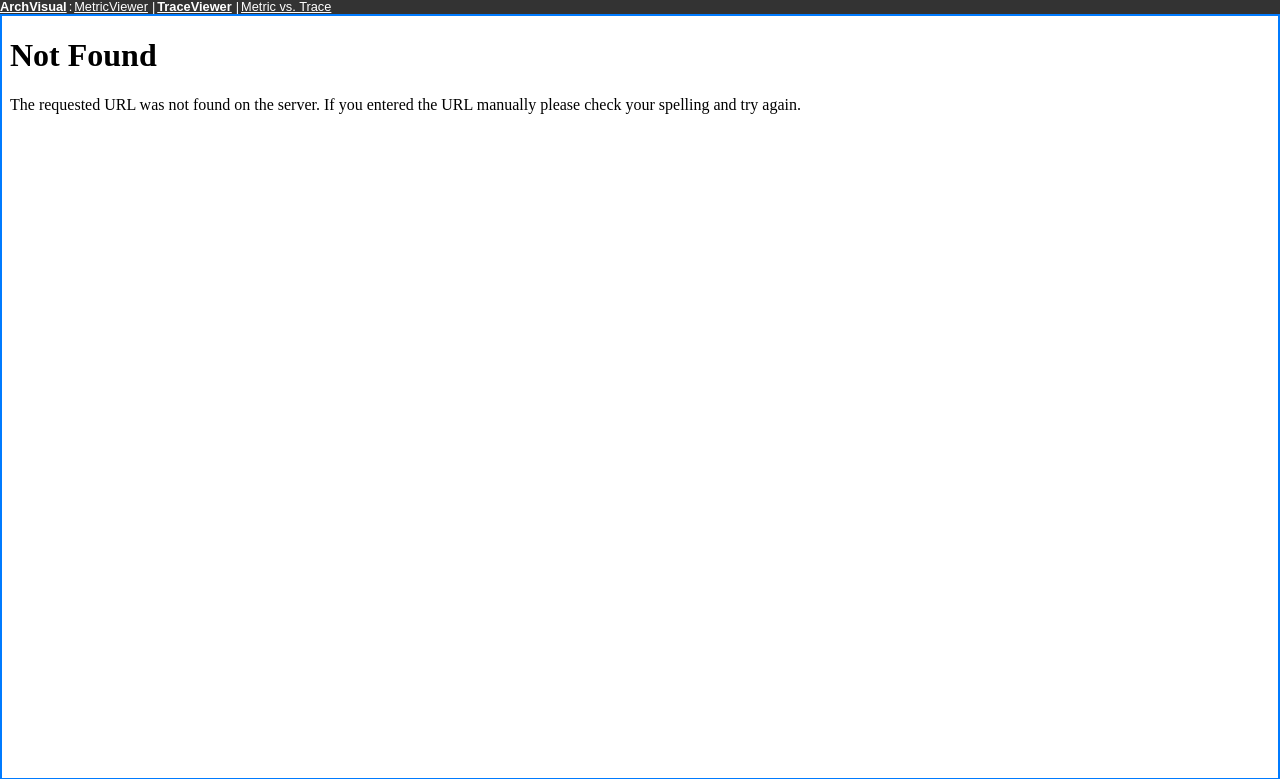
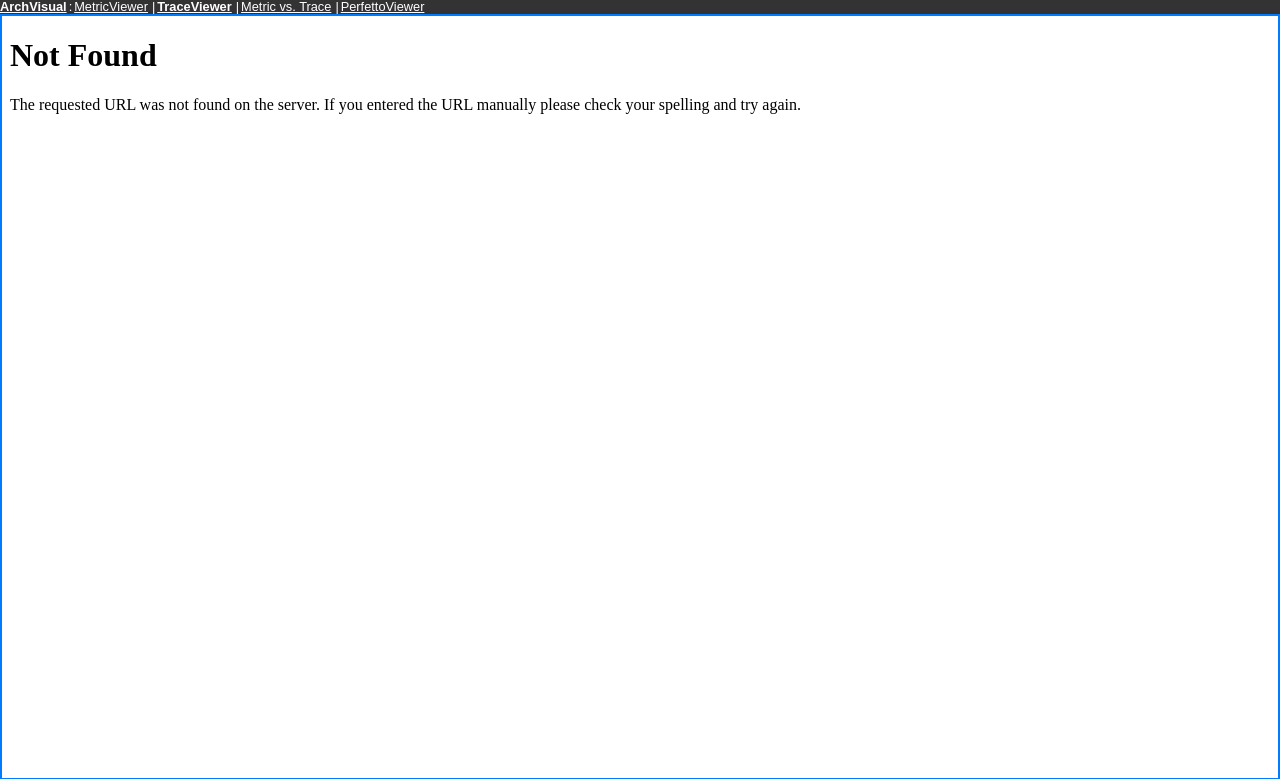
Before and after one commit to computGeneral/archvisual, a Python web app: template dataviewer/templates/traceviewer.html in a window 1280 px wide. Shown: the top 779 px of the page. Run offline with Jinja, Linux system fonts and the light colour scheme; the template is opened without the code that fills it, so the values that code supplies are empty.

Commit message:
feat: add PerfettoViewer link to nav bar on all pages

```diff
--- a/dataviewer/templates/admin.html
+++ b/dataviewer/templates/admin.html
@@ -66,9 +66,9 @@
         <span id="split" style="float: left; margin-left: 2px; color: #fff;">|</span>
         <a id="path" href='traceviewer' style="float: left; margin-left: 2px; margin-right: 2px; color: #fff;">TraceViewer</a>
         <span id="split" style="float: left; margin-left: 2px; color: #fff;">|</span>
+        <a id="path" href='crossviewer' style="float: left; margin-left: 2px; margin-right: 2px; color: #fff;">Metric vs. Trace</a>
+        <span id="split" style="float: left; margin-left: 2px; color: #fff;">|</span>
         <a id="path" href='perfettoviewer' style="float: left; margin-left: 2px; margin-right: 2px; color: #fff;">PerfettoViewer</a>
-        <span id="split" style="float: left; margin-left: 2px; color: #fff;">|</span>
-        <a id="path" href='crossviewer' style="float: left; margin-left: 2px; margin-right: 2px; color: #fff;">Metric vs. Trace</a>
         <!--
         <a id="path" href='traceviewerv2' style="float: left; margin-left: 2px; margin-right: 2px; color:cadetblue">TraceViewerV2</a>
         <span id="reversion" style="float: right">Rev 0.1</span>
--- a/dataviewer/templates/crossviewer.html
+++ b/dataviewer/templates/crossviewer.html
@@ -110,6 +110,8 @@
         <a id="path" href='traceviewer' style="float: left; margin-left: 2px; margin-right: 2px; color: #fff;">TraceViewer</a>
         <span id="split" style="float: left; margin-left: 2px; color: #fff;">|</span>
         <a id="path" href='crossviewer' style="float: left; margin-left: 2px; margin-right: 2px; font-weight: bold; color: #fff;">Metric vs. Trace</a>
+        <span id="split" style="float: left; margin-left: 2px; color: #fff;">|</span>
+        <a id="path" href='perfettoviewer' style="float: left; margin-left: 2px; margin-right: 2px; color: #fff;">PerfettoViewer</a>
         <!--
         <a id="path" href='traceviewerv2' style="float: left; margin-left: 2px; margin-right: 2px; color:cadetblue">TraceViewerV2</a>
         <span id="reversion" style="float: right">Rev 0.1</span>
--- a/dataviewer/templates/metricviewer.html
+++ b/dataviewer/templates/metricviewer.html
@@ -141,6 +141,8 @@
         <a id="path" href='traceviewer' style="float: left; margin-left: 2px; margin-right: 2px; color: #fff;">TraceViewer</a>
         <span id="split" style="float: left; margin-left: 2px; color: #fff;">|</span>
         <a id="path" href='crossviewer' style="float: left; margin-left: 2px; margin-right: 2px; color: #fff;">Metric vs. Trace</a>
+        <span id="split" style="float: left; margin-left: 2px; color: #fff;">|</span>
+        <a id="path" href='perfettoviewer' style="float: left; margin-left: 2px; margin-right: 2px; color: #fff;">PerfettoViewer</a>
         <!--
         <a id="path" href='traceviewerv2' style="float: left; margin-left: 2px; margin-right: 2px; color:cadetblue">TraceViewerV2</a>
         <span id="reversion" style="float: right">Rev 0.1</span>
--- a/dataviewer/templates/perfettoviewer.html
+++ b/dataviewer/templates/perfettoviewer.html
@@ -39,9 +39,9 @@
             <span id="split" style="float: left; margin-left: 2px; color: #fff;">|</span>
             <a id="path" href='traceviewer' style="float: left; margin-left: 2px; margin-right: 2px; color: #fff;">TraceViewer</a>
             <span id="split" style="float: left; margin-left: 2px; color: #fff;">|</span>
+            <a id="path" href='crossviewer' style="float: left; margin-left: 2px; margin-right: 2px; color: #fff;">Metric vs. Trace</a>
+            <span id="split" style="float: left; margin-left: 2px; color: #fff;">|</span>
             <a id="path" href='perfettoviewer' style="float: left; margin-left: 2px; margin-right: 2px; font-weight: bold; color: #fff;">PerfettoViewer</a>
-            <span id="split" style="float: left; margin-left: 2px; color: #fff;">|</span>
-            <a id="path" href='crossviewer' style="float: left; margin-left: 2px; margin-right: 2px; color: #fff;">Metric vs. Trace</a>
         </div>
 
         <!-- Server file browser overlay -->
--- a/dataviewer/templates/summaryviewer.html
+++ b/dataviewer/templates/summaryviewer.html
@@ -66,6 +66,8 @@
         <a id="path" href='traceviewer' style="float: left; margin-left: 2px; margin-right: 2px; color: #fff;">TraceViewer</a>
         <span id="split" style="float: left; margin-left: 2px; color: #fff;">|</span>
         <a id="path" href='crossviewer' style="float: left; margin-left: 2px; margin-right: 2px; color: #fff;">Metric vs. Trace</a>
+        <span id="split" style="float: left; margin-left: 2px; color: #fff;">|</span>
+        <a id="path" href='perfettoviewer' style="float: left; margin-left: 2px; margin-right: 2px; color: #fff;">PerfettoViewer</a>
         <!--
         <a id="path" href='traceviewerv2' style="float: left; margin-left: 2px; margin-right: 2px; color:cadetblue">TraceViewerV2</a>
         <span id="reversion" style="float: right">Rev 0.1</span>
--- a/dataviewer/templates/traceviewer.html
+++ b/dataviewer/templates/traceviewer.html
@@ -129,6 +129,8 @@
             <a id="path" href='traceviewer' style="float: left; margin-left: 2px; margin-right: 2px; font-weight: bold; color: #fff;">TraceViewer</a>
             <span id="split" style="float: left; margin-left: 2px; color: #fff;">|</span>
             <a id="path" href='crossviewer' style="float: left; margin-left: 2px; margin-right: 2px; color: #fff;">Metric vs. Trace</a>
+            <span id="split" style="float: left; margin-left: 2px; color: #fff;">|</span>
+            <a id="path" href='perfettoviewer' style="float: left; margin-left: 2px; margin-right: 2px; color: #fff;">PerfettoViewer</a>
         </div>
         <div class="content">
             <div id="splitContainer" class="split-container">
```
